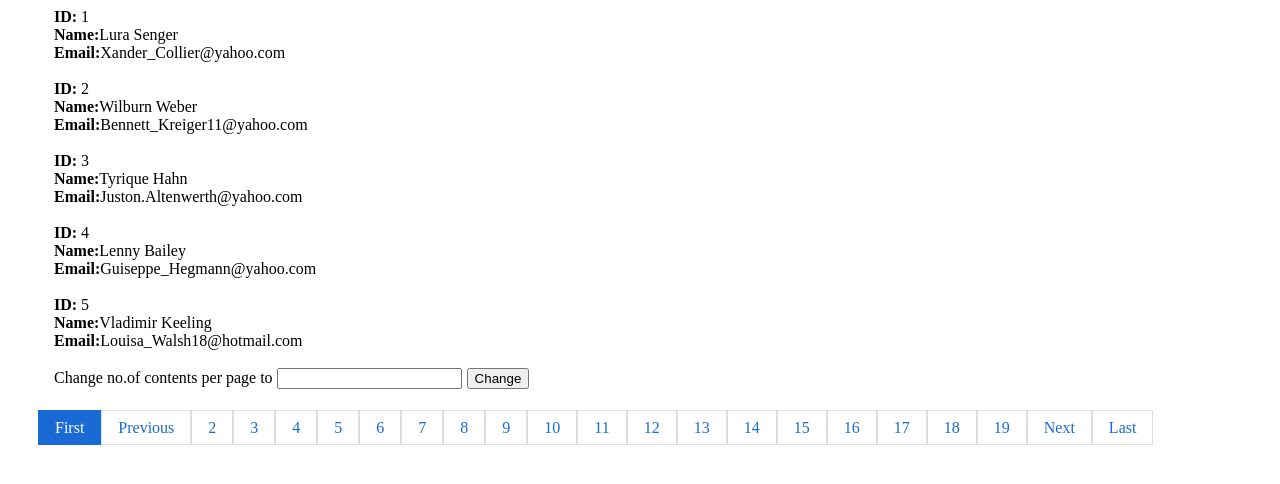
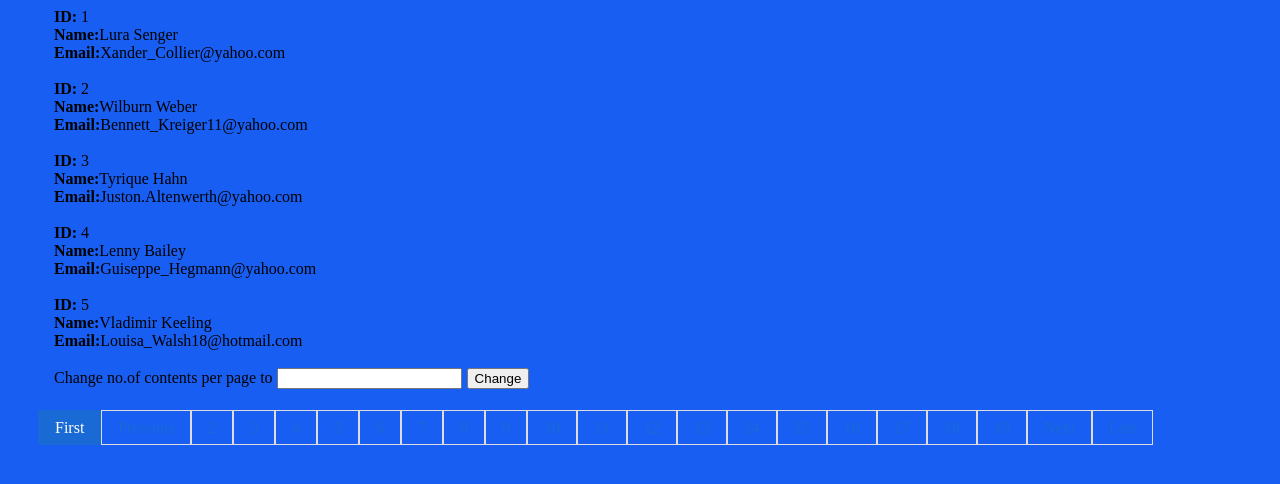
Before and after one commit to kamalakannangp/Pagination_task, a plain HTML site: page index.html in a window 1280 px wide. Drawn offline with Linux system fonts and the light colour scheme.

Commit message:
Update index.html

```diff
--- a/index.html
+++ b/index.html
@@ -4,6 +4,9 @@
             Pagination task
         </title>
         <style>
+            body {
+	background-color: #185ef3;
+            }
             .mainDiv{
                 padding: 0px 30px;
             }
```
